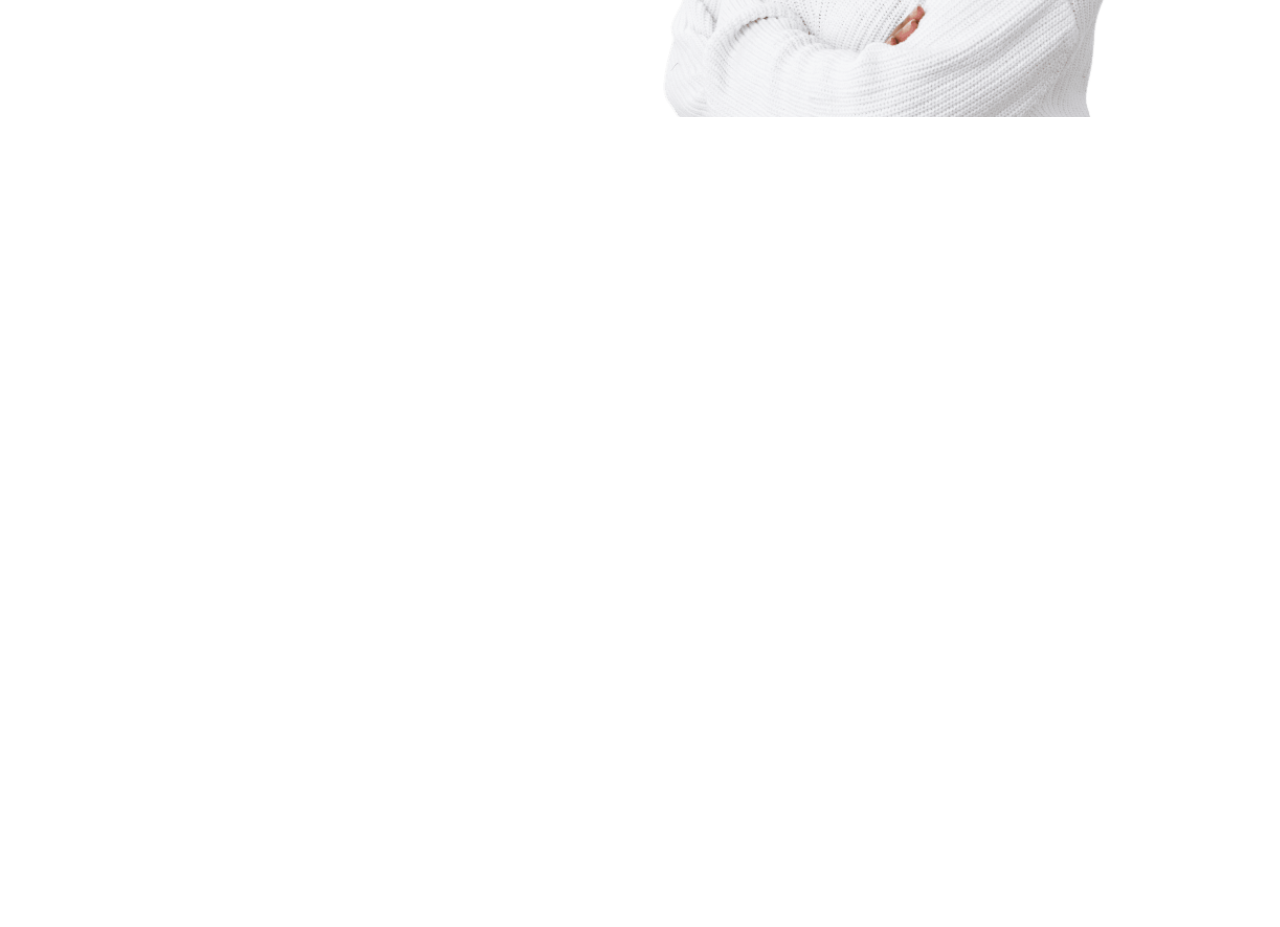
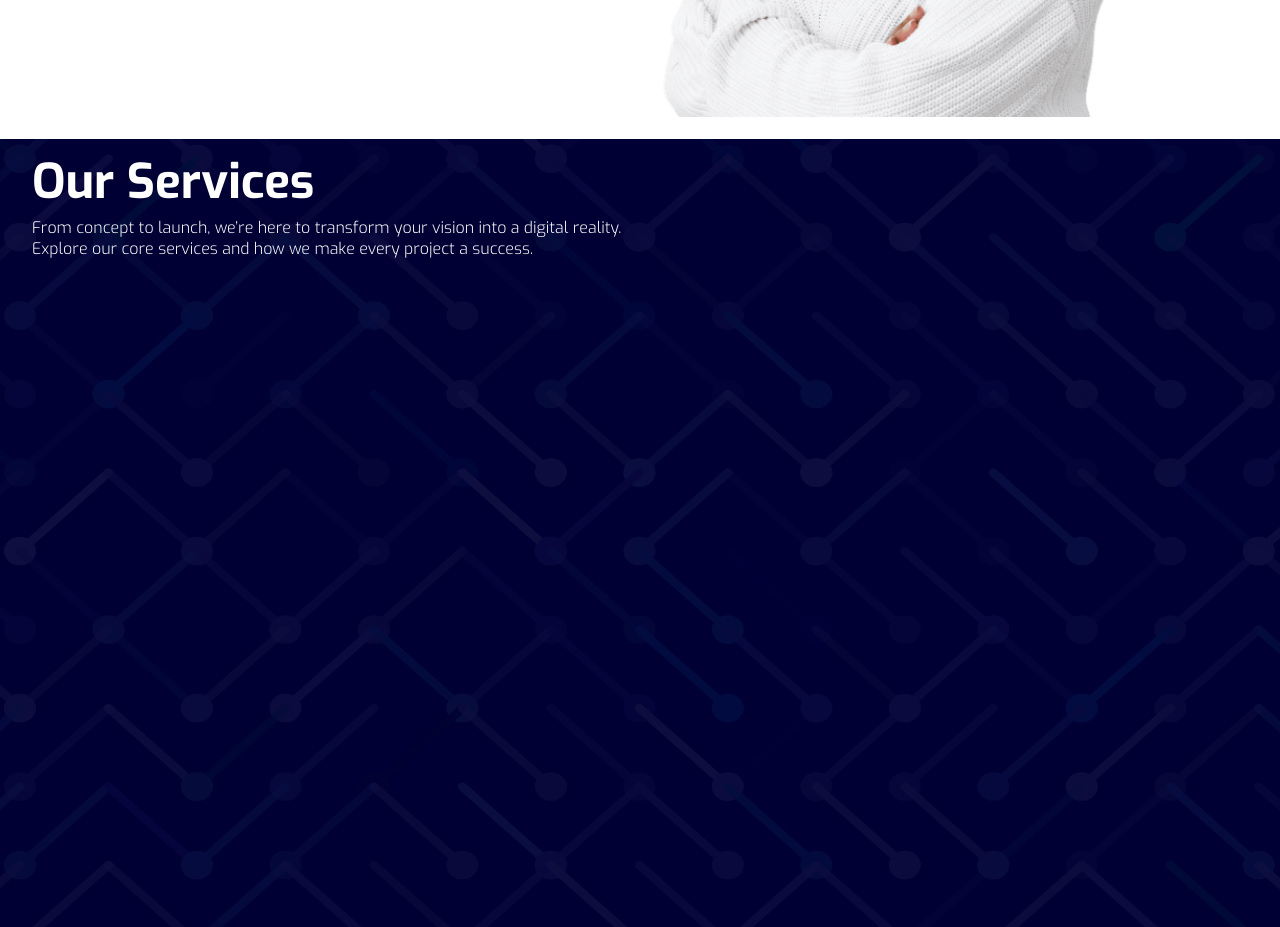
Before and after one commit to loyalthedev/jodna-tech, a React (Vite) app: page / in a window 1280 px wide. Shown: the part 6620-7547 px from the top of the page. Before the commit the page ends 6759 px from the top, so only its background shows below. Built offline with nearby package versions, Linux system fonts and the light colour scheme.

Commit message:
feat: added and update services data for mapping

```diff
--- a/public/assets/images.js
+++ b/public/assets/images.js
@@ -39,6 +39,7 @@ export const assets = {
   servicesIcon4: `${basePath}/servicesIcon-4.svg`,
   servicesIcon5: `${basePath}/servicesIcon-5.svg`,
   servicesIcon6: `${basePath}/servicesIcon-6.svg`,
+  checkIcon: `${basePath}/checkIcon.svg`,
 
   /* PNGS */
   HeroBg: `${basePath}/hero_bg.png`,
--- a/src/App.jsx
+++ b/src/App.jsx
@@ -1,6 +1,7 @@
 import Navbar from "./(components)/Navbar";
 import WhoWeAreSection from "./(components)/WhoWeAreSection";
 import AboutPage from "./pages/AboutPage";
+import ServicesPage from "./pages/ServicesPage";
 
 function App() {
   return (
@@ -9,6 +10,7 @@ function App() {
       <Navbar />
       <WhoWeAreSection />
       <AboutPage />
+      <ServicesPage />
       {/* FOOTER */}
       {/*
       <h1 className="border_test">Hello world</h1>
--- a/src/data/data.js
+++ b/src/data/data.js
@@ -129,3 +129,68 @@ export const teamsData = [
     postition: "CTO",
   },
 ];
+
+export const servicesData = [
+  {
+    icon: assets.servicesIcon1,
+    title: "Software development",
+    offers: [
+      "Custom application development",
+      "Mobile app development (iOS/Android)",
+      "Web application development",
+      "API integration and development",
+    ],
+  },
+  {
+    icon: assets.servicesIcon2,
+    title: "Cybersecurity",
+    offers: [
+      "Data protection and encryption",
+      "Mobile app development (iOS/Android)",
+      "Vulnerability assessment and testing",
+      "Risk management",
+      "Network security solutions",
+    ],
+  },
+  {
+    icon: assets.servicesIcon3,
+    title: "UI/UX Design",
+    offers: [
+      "Prototyping and wireframing",
+      "User experience (UX) optimization",
+      "Vulnerability assessment and testing",
+      "Design System.",
+      "User interface (UI) design",
+    ],
+  },
+  {
+    icon: assets.servicesIcon4,
+    title: "Brand Identity",
+    offers: [
+      "Custom application development",
+      "Mobile app development (iOS/Android)",
+      "Web application development",
+      "API integration and development",
+    ],
+  },
+  {
+    icon: assets.servicesIcon5,
+    title: "Digital Marketing",
+    offers: [
+      "Custom application development",
+      "Mobile app development (iOS/Android)",
+      "Web application development",
+      "API integration and development",
+    ],
+  },
+  {
+    icon: assets.servicesIcon6,
+    title: "Data Analysis",
+    offers: [
+      "Data analysis and reporting",
+      "Data visualization",
+      "Database management",
+      "Business intelligence (BI) solutions",
+    ],
+  },
+];
--- /dev/null
+++ b/src/pages/ServicesPage.jsx
@@ -0,0 +1,27 @@
+import { assets } from "../../public/assets/images";
+
+const ServicesPage = () => {
+  return (
+    <div className="service-page">
+      <div
+        className="service-hero"
+        style={{
+          backgroundImage: `url(${assets.servicesHeroBg})`,
+          backgroundSize: "cover",
+          backgroundPosition: "center",
+          position: "relative",
+          height: "100vh",
+        }}
+      >
+        <h1>Our Services</h1>
+        <p>
+          From concept to launch, we’re here to transform your vision into a
+          digital reality. Explore our core services and how we make every
+          project a success.
+        </p>
+      </div>
+    </div>
+  );
+};
+
+export default ServicesPage;
--- a/src/styles/custom.scss
+++ b/src/styles/custom.scss
@@ -3,3 +3,4 @@
 @import "./hero.scss";
 @import "./whoWeAreSection.scss";
 @import "./aboutPage.scss";
+@import "./servicesPage.scss";
--- /dev/null
+++ b/src/styles/servicesPage.scss
@@ -0,0 +1,22 @@
+.service-page {
+  // padding: 0.88rem 2rem;
+  .service-hero {
+    background-color: #000034;
+    color: white;
+    padding: 1rem 2rem;
+    display: flex;
+    flex-direction: column;
+    h1 {
+      font-size: 3rem;
+      font-weight: 700;
+      line-height: 3.4rem;
+    }
+
+    p {
+      font-size: 1rem;
+      font-weight: 300;
+      max-width: 40rem;
+      margin: 0.48rem 0;
+    }
+  }
+}
```
Also changed, not shown: src/pages/ServicesPages.jsx (deleted, +0 -7 lines), public/assets/checkIcon.svg (added).
